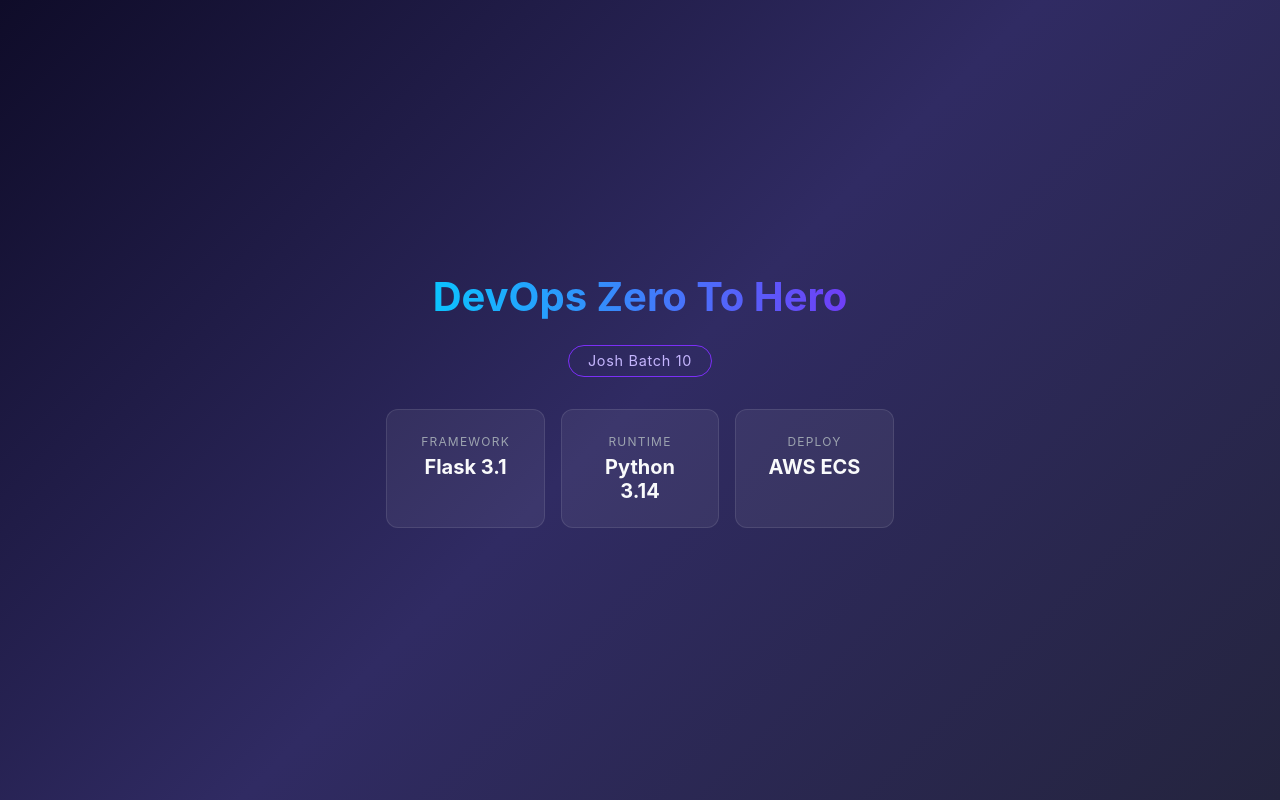
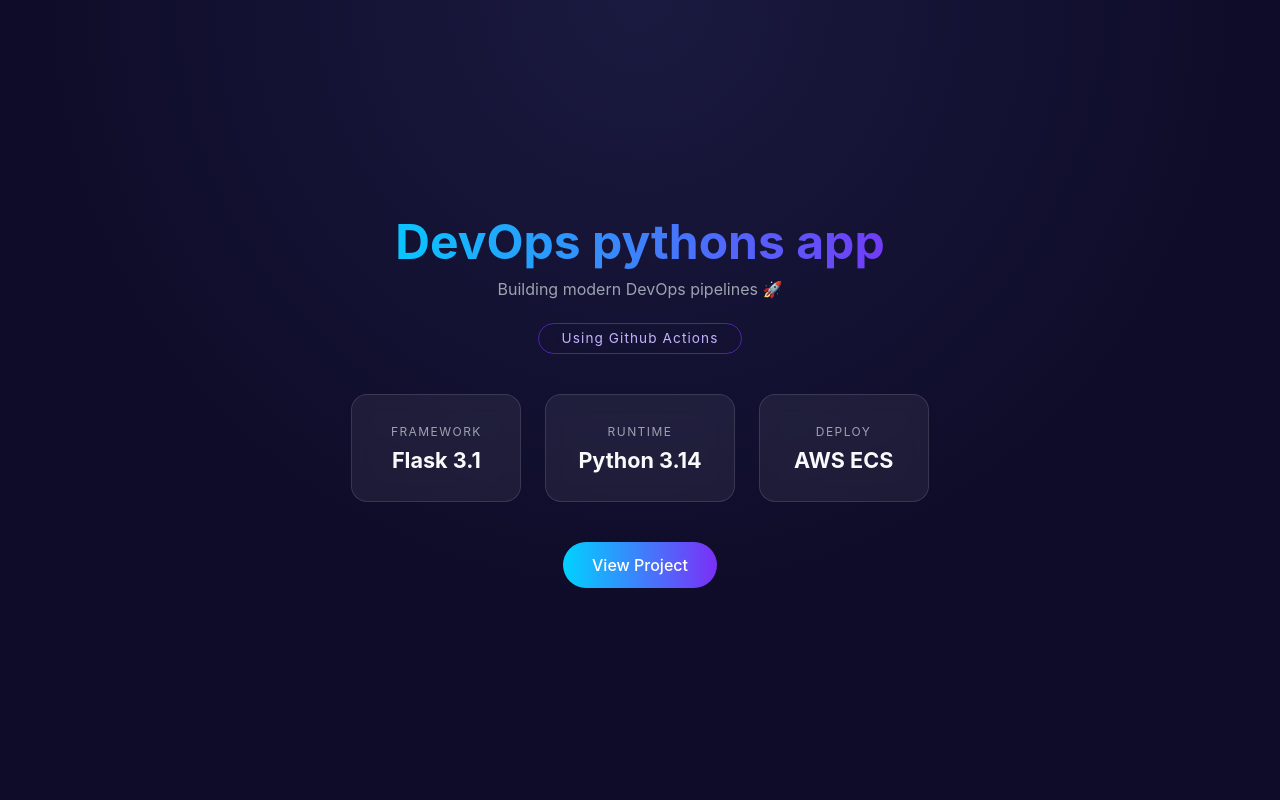
Before and after one commit to kiranpatil22/github-actions, a Flask app: page / in a window 1280 px wide. Run offline with Flask 3, Linux system fonts and the light colour scheme.

Commit message:
index file updated

```diff
--- a/templates/index.html
+++ b/templates/index.html
@@ -1,89 +1,158 @@
-
 <!DOCTYPE html>
 <html lang="en">
 <head>
 <meta charset="UTF-8">
 <meta name="viewport" content="width=device-width, initial-scale=1.0">
 <title>DevOps Zero To Hero</title>
+
 <style>
-        * { margin: 0; padding: 0; box-sizing: border-box; }
-        body {
-            min-height: 100vh;
-            display: flex;
-            align-items: center;
-            justify-content: center;
-            background: linear-gradient(135deg, #0f0c29, #302b63, #24243e);
-            font-family: -apple-system, BlinkMacSystemFont, "Segoe UI", Roboto, Helvetica, Arial, sans-serif;
-            color: #e0e0e0;
+*{
+    margin:0;
+    padding:0;
+    box-sizing:border-box;
 }
-        .container {
-            text-align: center;
-            padding: 2rem;
-            max-width: 640px;
+
+body{
+    min-height:100vh;
+    display:flex;
+    align-items:center;
+    justify-content:center;
+    background: radial-gradient(circle at top,#1a1a40,#0f0c29 60%);
+    font-family:-apple-system,BlinkMacSystemFont,"Segoe UI",Roboto,Helvetica,Arial,sans-serif;
+    color:#e5e7eb;
 }
-        h1 {
-            font-size: 2.5rem;
-            margin-bottom: 0.5rem;
-            background: linear-gradient(90deg, #00d2ff, #7b2ff7);
-            -webkit-background-clip: text;
-            -webkit-text-fill-color: transparent;
+
+/* container */
+
+.container{
+    text-align:center;
+    padding:3rem;
+    max-width:750px;
 }
-        .badge {
-            display: inline-block;
-            margin: 1rem 0 2rem;
-            padding: 0.4rem 1.2rem;
-            border: 1px solid #7b2ff7;
-            border-radius: 999px;
-            font-size: 0.9rem;
-            color: #c4b5fd;
-            letter-spacing: 0.05em;
+
+/* title */
+
+h1{
+    font-size:3rem;
+    font-weight:700;
+    margin-bottom:.5rem;
+    background:linear-gradient(90deg,#00d2ff,#7b2ff7);
+    -webkit-background-clip:text;
+    -webkit-text-fill-color:transparent;
 }
-        .cards {
-            display: flex;
-            gap: 1rem;
-            justify-content: center;
-            flex-wrap: wrap;
+
+/* subtitle */
+
+.subtitle{
+    color:#9ca3af;
+    margin-bottom:1.5rem;
 }
-        .card {
-            background: rgba(255, 255, 255, 0.06);
-            border: 1px solid rgba(255, 255, 255, 0.1);
-            border-radius: 12px;
-            padding: 1.5rem 1.8rem;
-            min-width: 150px;
-            flex: 1;
+
+/* badge */
+
+.badge{
+    display:inline-block;
+    margin-bottom:2.5rem;
+    padding:.4rem 1.4rem;
+    border:1px solid rgba(123,47,247,.6);
+    border-radius:999px;
+    font-size:.85rem;
+    letter-spacing:.08em;
+    color:#c4b5fd;
+    backdrop-filter: blur(8px);
 }
-        .card span {
-            display: block;
-            font-size: 0.75rem;
-            text-transform: uppercase;
-            letter-spacing: 0.1em;
-            color: #9ca3af;
-            margin-bottom: 0.4rem;
+
+/* cards */
+
+.cards{
+    display:flex;
+    gap:1.5rem;
+    justify-content:center;
+    flex-wrap:wrap;
 }
-        .card strong {
-            font-size: 1.25rem;
-            color: #f9fafb;
+
+.card{
+    background:rgba(255,255,255,0.06);
+    border:1px solid rgba(255,255,255,0.12);
+    border-radius:16px;
+    padding:1.8rem 2rem;
+    min-width:170px;
+    transition:all .3s ease;
+    backdrop-filter: blur(10px);
+}
+
+.card:hover{
+    transform:translateY(-6px);
+    border-color:#7b2ff7;
+    box-shadow:0 10px 30px rgba(123,47,247,.25);
+}
+
+.card span{
+    display:block;
+    font-size:.75rem;
+    text-transform:uppercase;
+    letter-spacing:.12em;
+    color:#9ca3af;
+    margin-bottom:.5rem;
+}
+
+.card strong{
+    font-size:1.35rem;
+    color:#f9fafb;
+}
+
+/* button */
+
+.btn{
+    margin-top:2.5rem;
+    display:inline-block;
+    padding:.8rem 1.8rem;
+    border-radius:999px;
+    text-decoration:none;
+    color:white;
+    font-weight:500;
+    background:linear-gradient(90deg,#00d2ff,#7b2ff7);
+    transition:all .3s ease;
+}
+
+.btn:hover{
+    transform:scale(1.05);
+    box-shadow:0 10px 30px rgba(0,210,255,.35);
 }
 </style>
 </head>
+
 <body>
+
 <div class="container">
-        <h1>DevOps Zero To Hero</h1>
-        <div class="badge">Josh Batch 10</div>
+
+<h1>DevOps pythons app</h1>
+<p class="subtitle">Building modern DevOps pipelines 🚀</p>
+
+<div class="badge">Using Github Actions</div>
+
 <div class="cards">
+
 <div class="card">
 <span>Framework</span>
 <strong>Flask 3.1</strong>
 </div>
+
 <div class="card">
 <span>Runtime</span>
 <strong>Python 3.14</strong>
 </div>
+
 <div class="card">
 <span>Deploy</span>
 <strong>AWS ECS</strong>
 </div>
+
 </div>
+
+<a class="btn" href="#">View Project</a>
+
 </div>
+
 </body>
 </html>
```
Lines whose indentation alone changed are shown as unchanged.
